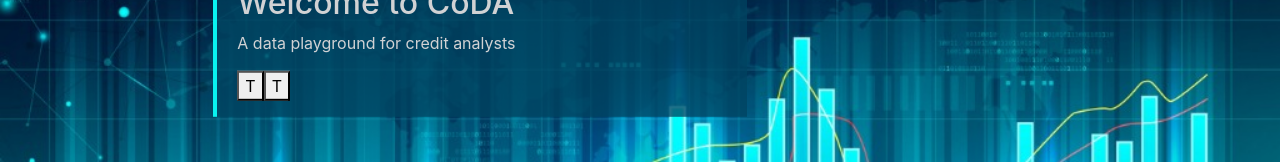
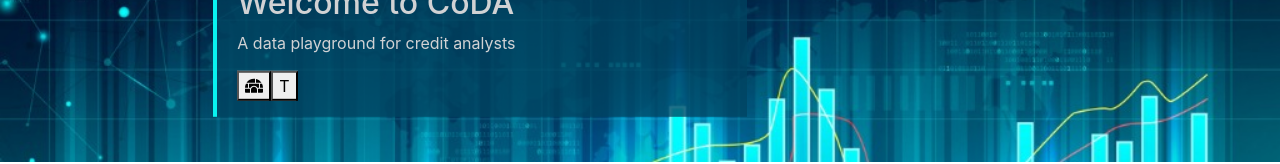
Before and after one commit to JerYoMat/coda-react-rails, a React (Create React App) app in the folder client/: page / in a window 1280 px wide. Shown: the part 123-287 px from the top of the page. Built offline with nearby package versions, Linux system fonts and the light colour scheme.

Commit message:
added font-awesome and tested with igloo

```diff
--- a/client/package.json
+++ b/client/package.json
@@ -4,6 +4,9 @@
   "private": true,
   "proxy": "http://localhost:3001/",
   "dependencies": {
+    "@fortawesome/fontawesome-svg-core": "^1.2.17",
+    "@fortawesome/free-solid-svg-icons": "^5.8.1",
+    "@fortawesome/react-fontawesome": "^0.1.4",
     "@reach/router": "^1.2.1",
     "bootstrap": "^4.3.1",
     "immer": "^2.1.5",
--- a/client/src/App.js
+++ b/client/src/App.js
@@ -3,6 +3,13 @@
 import { Router } from '@reach/router';
 import Navbar from './components/Navbar';
 import HomePage from './pages/HomePage';
+
+import { library } from '@fortawesome/fontawesome-svg-core'
+import { FontAwesomeIcon } from '@fortawesome/react-fontawesome'
+import { faIgloo } from '@fortawesome/free-solid-svg-icons'
+
+library.add(faIgloo)
+
 
 
 const App = () => {
--- a/client/src/pages/HomePage.js
+++ b/client/src/pages/HomePage.js
@@ -1,6 +1,7 @@
 import React from 'react';
 import './HomePage.scss'
 import CardStack from '../components/CardStack';
+import { FontAwesomeIcon } from '@fortawesome/react-fontawesome';
 
 const HomePage = () => {
   return (
@@ -10,7 +11,7 @@
           <h2>Welcome to CoDA</h2>
           <p>A data playground for credit analysts</p>
           <div className='button-container'>
-          <button>T</button>
+          <button> <FontAwesomeIcon icon="igloo" /></button>
           <button>T</button>
           </div>
 
```
Also changed, not shown: 1 other file (tests, documents, lock files or other folders).
